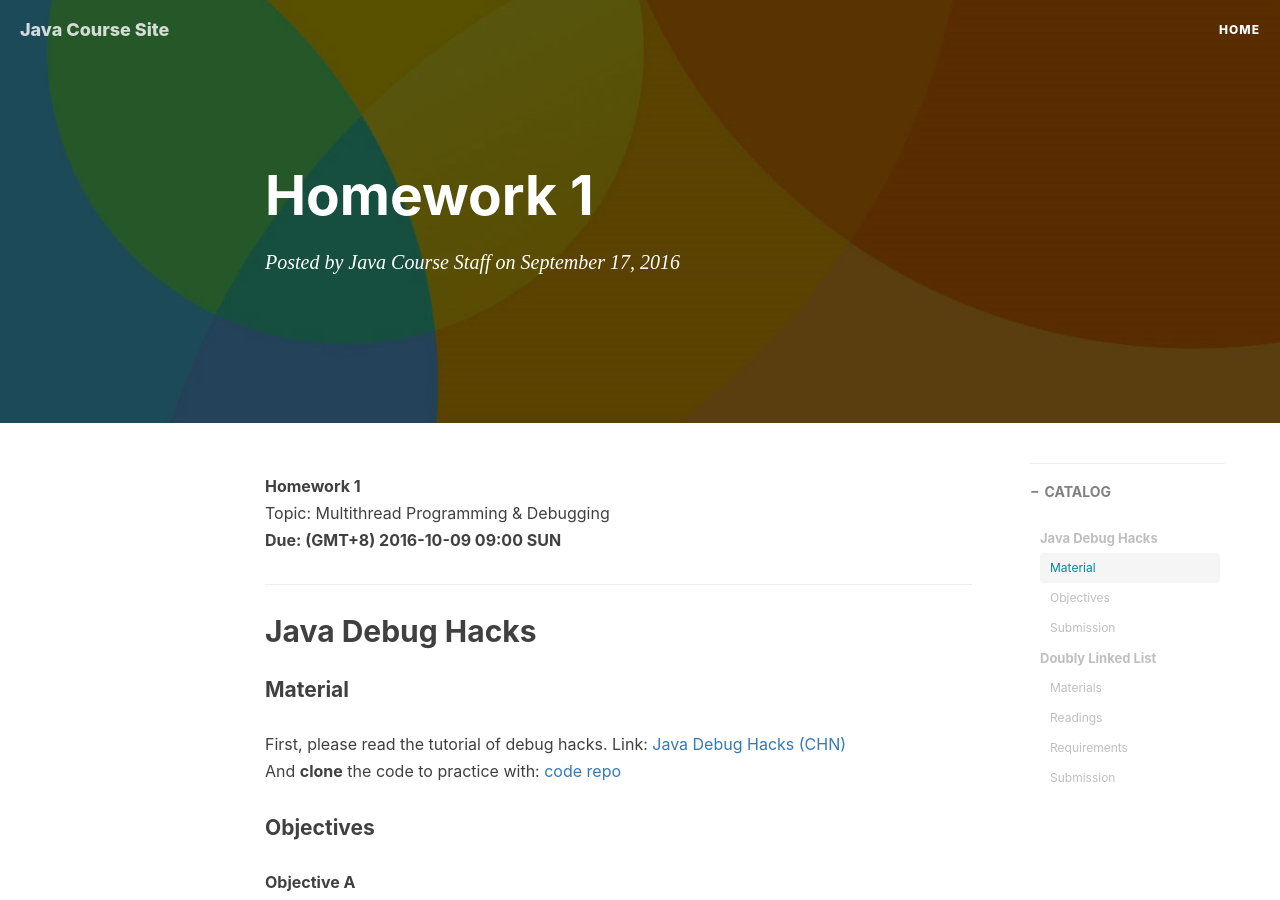
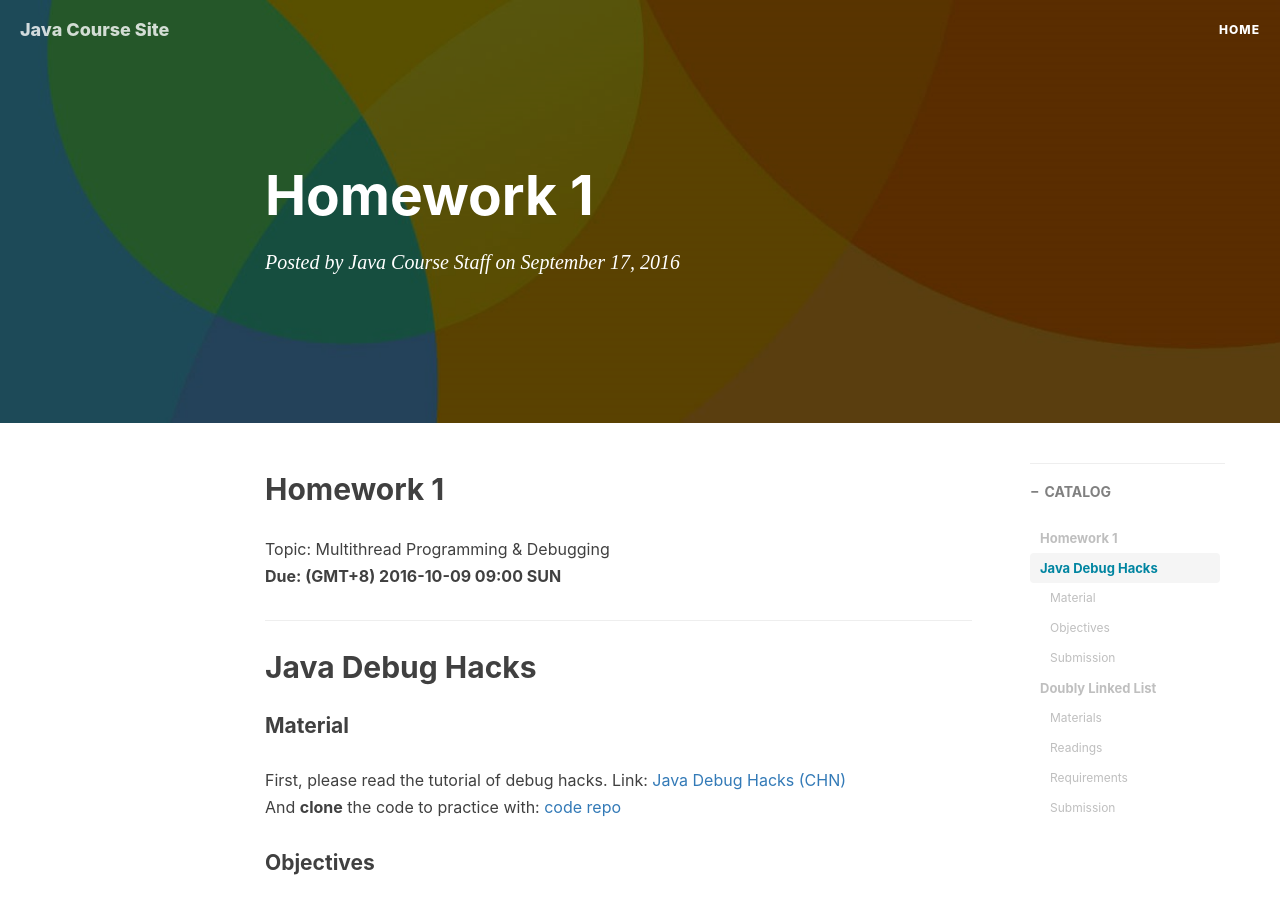
Before and after one commit to iss-java/iss-java.github.io, a Jekyll site: the page built from _posts/2016-09-17-Homework-1.markdown, in a window 1280 px wide and 900 px high. Built offline with Jekyll 4.4.1, drawn with Linux system fonts in a browser that asks for light colours; nearby versions of some CDN libraries; comment, search, counter and statistics services are not loaded.

Commit message:
Update 2016-09-17-Homework-1.markdown

```diff
--- a/_posts/2016-09-17-Homework-1.markdown
+++ b/_posts/2016-09-17-Homework-1.markdown
@@ -8,7 +8,7 @@ header-mask: 0.3
 catalog:    true
 ---
 
-**Homework 1**<br>
+## Homework 1
 Topic: Multithread Programming & Debugging<br>
 **Due: (GMT+8) 2016-10-09 09:00 SUN**
 
```
